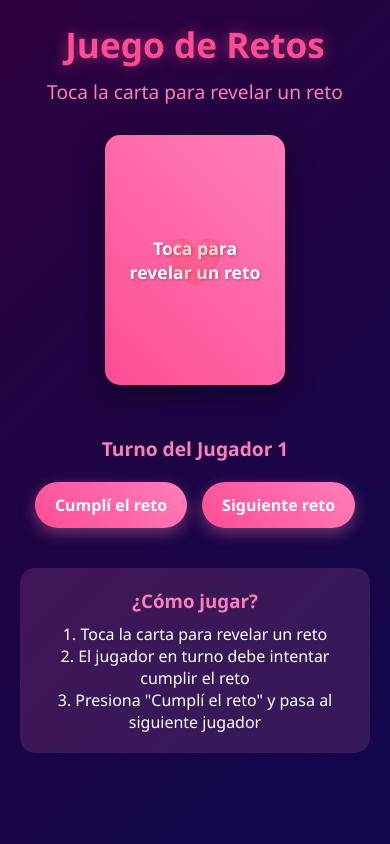
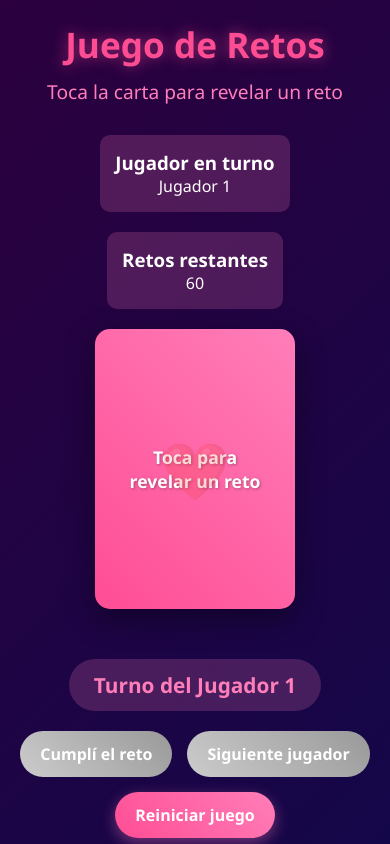
Before and after one commit to jjacpock/Juego, a plain HTML site: page index.html in a window 390 px wide. Shown: the top 844 px of the page. Drawn offline with Linux system fonts and the light colour scheme.

Commit message:
index.html

```diff
--- a/index.html
+++ b/index.html
@@ -3,7 +3,7 @@
 <head>
     <meta charset="UTF-8">
     <meta name="viewport" content="width=device-width, initial-scale=1.0">
-    <title>Juego de Retos Íntimos</title>
+    <title>Juego de Retos</title>
     <style>
         * {
             margin: 0;
@@ -23,7 +23,7 @@
         }
 
         .container {
-            max-width: 800px;
+            max-width: 900px;
             width: 100%;
             text-align: center;
         }
@@ -45,6 +45,21 @@
             color: #ff7eb9;
         }
 
+        .game-info {
+            display: flex;
+            justify-content: center;
+            gap: 20px;
+            margin-bottom: 20px;
+            flex-wrap: wrap;
+        }
+
+        .info-box {
+            background: rgba(255, 126, 185, 0.2);
+            padding: 15px;
+            border-radius: 10px;
+            min-width: 150px;
+        }
+
         .game-area {
             display: flex;
             flex-direction: column;
@@ -53,8 +68,8 @@
         }
 
         .card-container {
-            width: 220px;
-            height: 300px;
+            width: 250px;
+            height: 350px;
             perspective: 1000px;
             margin-bottom: 30px;
         }
@@ -81,7 +96,7 @@
             display: flex;
             justify-content: center;
             align-items: center;
-            padding: 20px;
+            padding: 25px;
             text-align: center;
             box-shadow: 0 10px 30px rgba(0, 0, 0, 0.4);
         }
@@ -92,7 +107,7 @@
 
         .card-front::before {
             content: "❤️";
-            font-size: 3rem;
+            font-size: 3.5rem;
             position: absolute;
             opacity: 0.2;
         }
@@ -100,10 +115,11 @@
         .card-back {
             background: linear-gradient(45deg, #ff7eb9, #ff4d94);
             transform: rotateY(180deg);
+            overflow-y: auto;
         }
 
         .card-content {
-            font-size: 1.3rem;
+            font-size: 1.4rem;
             font-weight: bold;
             color: #fff;
             text-shadow: 1px 1px 3px rgba(0, 0, 0, 0.3);
@@ -139,11 +155,21 @@
             transform: translateY(1px);
         }
 
+        button:disabled {
+            background: linear-gradient(45deg, #cccccc, #999999);
+            cursor: not-allowed;
+            transform: none;
+            box-shadow: none;
+        }
+
         .player-turn {
             margin-top: 20px;
-            font-size: 1.2rem;
+            font-size: 1.3rem;
             color: #ff7eb9;
             font-weight: bold;
+            background: rgba(255, 126, 185, 0.2);
+            padding: 12px 25px;
+            border-radius: 30px;
         }
 
         .instructions {
@@ -151,7 +177,7 @@
             background: rgba(255, 126, 185, 0.15);
             padding: 20px;
             border-radius: 15px;
-            max-width: 500px;
+            max-width: 600px;
             margin-left: auto;
             margin-right: auto;
         }
@@ -159,6 +185,24 @@
         .instructions h3 {
             margin-bottom: 10px;
             color: #ff7eb9;
+        }
+
+        .game-over {
+            margin-top: 20px;
+            padding: 20px;
+            border-radius: 15px;
+            background: rgba(255, 126, 185, 0.3);
+            display: none;
+        }
+
+        .game-over.show {
+            display: block;
+            animation: fadeIn 0.5s;
+        }
+
+        @keyframes fadeIn {
+            from { opacity: 0; }
+            to { opacity: 1; }
         }
 
         /* Efectos de confeti */
@@ -190,8 +234,8 @@
             }
 
             .card-container {
-                width: 180px;
-                height: 250px;
+                width: 200px;
+                height: 280px;
             }
 
             .card-content {
@@ -212,6 +256,17 @@
             <p class="subtitle">Toca la carta para revelar un reto</p>
         </header>
 
+        <div class="game-info">
+            <div class="info-box">
+                <h3>Jugador en turno</h3>
+                <p id="player-turn">Jugador 1</p>
+            </div>
+            <div class="info-box">
+                <h3>Retos restantes</h3>
+                <p id="remaining-challenges">59</p>
+            </div>
+        </div>
+
         <div class="game-area">
             <div class="card-container">
                 <div class="card" id="card">
@@ -224,11 +279,18 @@
                 </div>
             </div>
 
-            <div class="player-turn" id="player-turn">Turno del Jugador 1</div>
+            <div class="player-turn" id="current-player">Turno del Jugador 1</div>
 
             <div class="controls">
-                <button id="complete-btn">Cumplí el reto</button>
-                <button id="next-btn">Siguiente reto</button>
+                <button id="complete-btn" disabled>Cumplí el reto</button>
+                <button id="next-btn" disabled>Siguiente jugador</button>
+                <button id="reset-btn">Reiniciar juego</button>
+            </div>
+
+            <div class="game-over" id="game-over">
+                <h2>¡Juego Terminado!</h2>
+                <p>Todos los retos han sido completados.</p>
+                <p>Presiona "Reiniciar juego" para comenzar de nuevo.</p>
             </div>
         </div>
 
@@ -237,6 +299,7 @@
             <p>1. Toca la carta para revelar un reto</p>
             <p>2. El jugador en turno debe intentar cumplir el reto</p>
             <p>3. Presiona "Cumplí el reto" y pasa al siguiente jugador</p>
+
         </div>
     </div>
 
@@ -307,53 +370,94 @@
                 "Lame mi cuello y termina con un beso profundo."
             ];
 
+            let availableChallenges = [...challenges];
+            let remainingChallenges = availableChallenges.length;
+
             // Elementos DOM
             const card = document.getElementById('card');
             const challengeText = document.getElementById('challenge-text');
             const playerTurn = document.getElementById('player-turn');
+            const currentPlayerElement = document.getElementById('current-player');
+            const remainingElement = document.getElementById('remaining-challenges');
             const completeBtn = document.getElementById('complete-btn');
             const nextBtn = document.getElementById('next-btn');
+            const resetBtn = document.getElementById('reset-btn');
+            const gameOver = document.getElementById('game-over');
 
             // Estado inicial
-            updatePlayerTurn();
-            completeBtn.disabled = true;
+            updateUI();
 
             // Event Listeners
             card.addEventListener('click', function() {
-                if (!card.classList.contains('flipped')) {
+                if (!card.classList.contains('flipped') && availableChallenges.length > 0) {
                     drawCard();
                 }
             });
 
             completeBtn.addEventListener('click', function() {
                 createConfetti();
+                markChallengeComplete();
                 nextPlayer();
                 card.classList.remove('flipped');
                 completeBtn.disabled = true;
+                nextBtn.disabled = false;
+
+                if (availableChallenges.length === 0) {
+                    gameOver.classList.add('show');
+                }
             });
 
             nextBtn.addEventListener('click', function() {
                 nextPlayer();
                 card.classList.remove('flipped');
-                completeBtn.disabled = true;
+                nextBtn.disabled = true;
+            });
+
+            resetBtn.addEventListener('click', function() {
+                resetGame();
             });
 
             // Funciones del juego
             function drawCard() {
-                const randomIndex = Math.floor(Math.random() * challenges.length);
-                currentChallenge = challenges[randomIndex];
+                if (availableChallenges.length > 0) {
+                    const randomIndex = Math.floor(Math.random() * availableChallenges.length);
+                    currentChallenge = availableChallenges[randomIndex];
                     challengeText.textContent = currentChallenge;
                     card.classList.add('flipped');
                     completeBtn.disabled = false;
                 }
+            }
+
+            function markChallengeComplete() {
+                // Eliminar el reto actual de los disponibles
+                const index = availableChallenges.indexOf(currentChallenge);
+                if (index > -1) {
+                    availableChallenges.splice(index, 1);
+                    remainingChallenges = availableChallenges.length;
+                    updateUI();
+                }
+            }
 
             function nextPlayer() {
                 currentPlayer = currentPlayer === 1 ? 2 : 1;
-                updatePlayerTurn();
+                updateUI();
             }
 
-            function updatePlayerTurn() {
-                playerTurn.textContent = `Turno del Jugador ${currentPlayer}`;
+            function updateUI() {
+                playerTurn.textContent = `Jugador ${currentPlayer}`;
+                currentPlayerElement.textContent = `Turno del Jugador ${currentPlayer}`;
+                remainingElement.textContent = remainingChallenges;
+            }
+
+            function resetGame() {
+                availableChallenges = [...challenges];
+                remainingChallenges = availableChallenges.length;
+                currentPlayer = 1;
+                card.classList.remove('flipped');
+                completeBtn.disabled = true;
+                nextBtn.disabled = true;
+                gameOver.classList.remove('show');
+                updateUI();
             }
 
             function createConfetti() {
```
Lines whose indentation alone changed are shown as unchanged.
